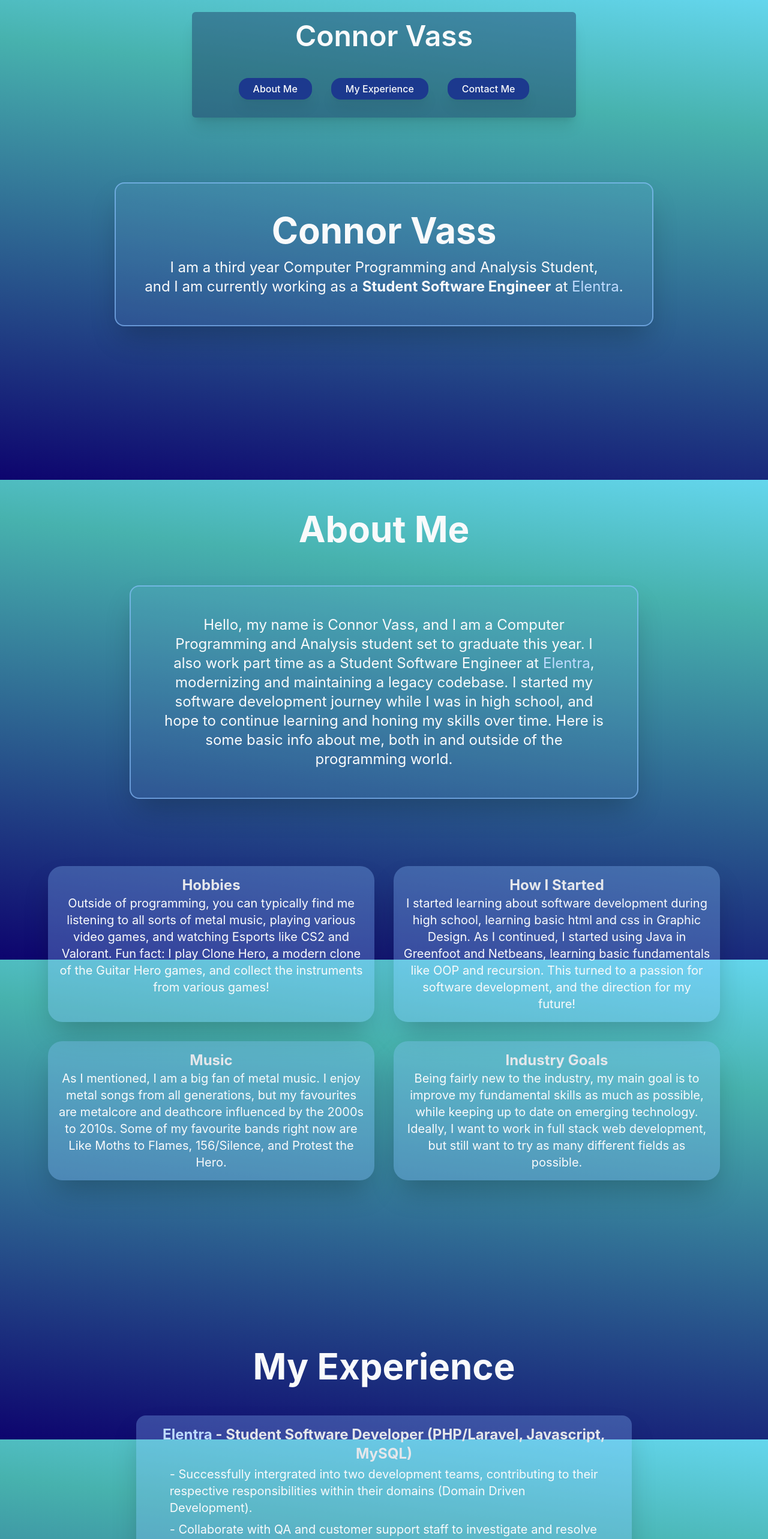
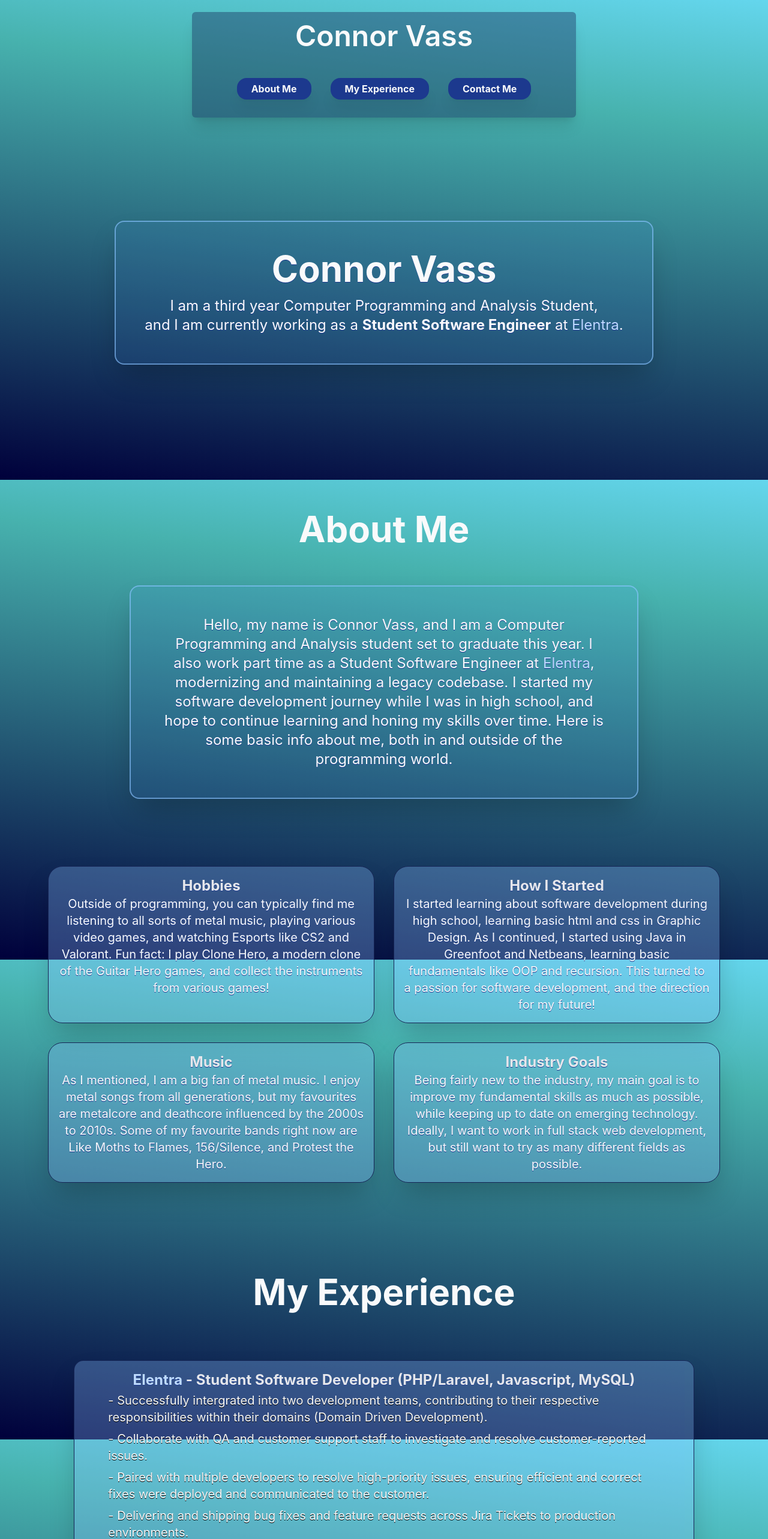
Before and after one commit to NinjaVass-C/personal-portfolio, a React (Vite) app: page / in a window 1280 px wide. Shown: the top 2566 px of the page at 60% size. Built offline with nearby package versions, Linux system fonts and the light colour scheme.

Commit message:
More stylization changes, todo decide on colour scheme

```diff
--- a/src/App.tsx
+++ b/src/App.tsx
@@ -9,14 +9,13 @@ import {Icon} from '@iconify/react';
 function App() {
     return (
         <body className='bg-fixed'
-              style={{backgroundImage: 'linear-gradient(7deg,rgba(13, 4, 110, 1) 0%, rgba(71, 178, 174, 1) 77%, rgba(100, 214, 237, 1) 100%'}}>
+              style={{backgroundImage: 'linear-gradient(7deg,rgba(0, 0, 59, 1) 0%, rgba(71, 178, 174, 1) 77%, rgba(100, 214, 237, 1) 100%)'}}>
         <div className={'flex flex-col min-h-screen py-5'}>
             <Navbar/>
             <Introduction/>
-            <div className='flex m-16 items-center justify-between relative'></div>
         </div>
-        <div id='about' className={'flex flex-col py-5 justify-between min-h-fit gap-8'}>
-            <h2 className='text-6xl font-bold my-8 justify-center flex text-gray-50 transition-transform duration-200 ease-out hover:scale-105 text-center'>About Me</h2>
+        <div id='about' className={'flex flex-col py-5 min-h-fit gap-8 items-center'}>
+            <h2 className='text-6xl font-bold my-8 text-gray-50 duration-200 ease-out hover:scale-105 text-center '>About Me</h2>
             <About/>
             <div className='grid lg:grid-cols-2 grid-cols-1 gap-8 p-20'>
                 <AboutCard
@@ -33,10 +32,9 @@ function App() {
                     inputTitle={'Industry Goals'}/>
             </div>
         </div>
-        <div className='flex m-16 items-center justify-between relative min-h-fit'></div>
-        <div id='experience' className={'flex flex-col py-5'}>
-            <h2 className='text-6xl font-bold my-8 justify-center flex text-gray-50'>My Experience</h2>
-            <div className='grid grid-cols-1 gap-6 p-5 grow items-center'>
+        <div id='experience' className={'flex flex-col min-h-fit py-5 items-center gap-8'}>
+            <h2 className='text-6xl font-bold my-8 text-gray-50 duration-200 ease-out hover:scale-105 text-center'>My Experience</h2>
+            <div className='grid grid-cols-1 gap-8 p-5 grow items-center'>
                 <ExperienceCard inputTitle={{
                     company: 'Elentra',
                     role: 'Student Software Developer',
@@ -71,13 +69,12 @@ function App() {
                                 inputText={['- Outside of official projects, I am actively learning different languages and frameworks to further my knowledge. My main focus has been with Java Springboot, React, and Node.js']}>
 
                 </ExperienceCard>
-                <div className='flex m-16 items-center justify-between relative min-h-fit'></div>
             </div>
         </div>
-        <div id='contact' className={'flex flex-col justify-center mt-16 py-5'}>
-            <h2 className='text-6xl font-bold my-8 justify-center flex text-gray-50'>Contact Me</h2>
+        <div id='contact' className={'flex flex-col py-5 gap-8 items-center'}>
+            <h2 className='text-6xl font-bold my-8 text-gray-50 duration-200 ease-out hover:scale-105 text-center'>Contact Me</h2>
             <ContactInfo/>
-            <div className='flex gap-20 py-5 items-center justify-center'>
+            <div className='flex flex-col md:flex-row gap-5 md:gap-20 py-5 items-center justify-center'>
                 <a href={'mailto:connorvassinfo@gmail.com'}
                    className={'justify-center items-center flex bg-blue-200/90 rounded-2xl p-2 shadow-2xl transition-all duration-300 ease-in-out transform hover:-translate-y-1'}>
                     <Icon icon="ic:outline-email" width="48" height="48"/> Email
--- a/src/components/About.tsx
+++ b/src/components/About.tsx
@@ -1,7 +1,7 @@
 export function About() {
     return (
         <div className='max-w-4xl mx-auto text-center px-6'>
-            <p className={'text-l md:text-xl lg:text-2xl p-12 text-gray-50 text-center border-2 border-blue-300/60 bg-blue-300/10 rounded-2xl shadow-2xl duration-200 ease-out hover:scale-105 max-h-64 overflow-y-auto md:max-h-none md:overflow-visible'}>
+            <p className={'text-l md:text-xl lg:text-2xl p-12 text-gray-50 text-center border-2 border-blue-300/60 bg-blue-400/10 rounded-2xl shadow-2xl text-shadow-blue-900 text-shadow-2xs duration-200 ease-out hover:scale-105 max-h-64 overflow-y-auto md:max-h-none md:overflow-visible'}>
                 Hello, my name is Connor Vass, and I am a Computer Programming and Analysis student set to graduate this
                 year.
                 I also work part time as a Student Software Engineer at <a className={'text-blue-200'}
--- a/src/components/AboutCard.tsx
+++ b/src/components/AboutCard.tsx
@@ -1,10 +1,10 @@
 export function AboutCard({inputText, inputTitle}: { inputText: string, inputTitle: string }) {
     return (
-        <div className={'p-4 bg-blue-300/30 rounded-3xl shadow-2xl duration-200 ease-out hover:scale-105 max-h-32 overflow-y-auto md:max-h-none md:overflow-visible'}>
-            <h2 className='text-2xl font-bold justify-center flex text-gray-200'>
+        <div className={'p-4 bg-blue-300/30 border border-blue-950 rounded-3xl shadow-2xl duration-200 ease-out hover:scale-105 max-h-32 overflow-y-auto md:max-h-none md:overflow-visible'}>
+            <h2 className='text-2xl font-bold text-center text-gray-200 text-shadow-blue-900 text-shadow-2xs'>
                 {inputTitle}
             </h2>
-            <p className={'text-l lg:text-xl text-gray-50 text-center'}>
+            <p className={'text-l lg:text-xl text-gray-50 text-center text-shadow-blue-900 text-shadow-2xs'}>
                 {inputText}
             </p>
         </div>
--- a/src/components/ExperienceCard.tsx
+++ b/src/components/ExperienceCard.tsx
@@ -8,12 +8,12 @@ export type Title = {
 
 export function ExperienceCard({inputText, inputTitle}: { inputText: string[], inputTitle: Title }) {
     return (
-        <div className={'w-8/12 bg-blue-300/30 justify-center mx-auto rounded-2xl p-4 shadow-2xl duration-200 ease-out hover:scale-105 max-h-64 xl:max-h-96 overflow-y-auto'}>
+        <div className={'w-10/12 bg-blue-300/30 border border-blue-950 justify-center mx-auto rounded-2xl p-4 shadow-2xl text-shadow-blue-900 text-shadow-2xs duration-200 ease-out hover:scale-105 max-h-64 xl:max-h-96 overflow-y-auto'}>
             <h2 className='text-2xl font-bold text-gray-200 text-center'>
                 <a className='text-blue-200' href={inputTitle.url}>{inputTitle.company}</a>&nbsp;- {inputTitle.role} {inputTitle.techStack}
             </h2>
             {inputText.map((input) => (
-                <p className={'flex text-xl items-center text-gray-50 px-10 py-1'}>
+                <p className={'flex text-xl items-center text-gray-50 px-10 py-1 text-shadow-black text-shadow-2xs'}>
                     {input}
                 </p>
             ))}
--- a/src/components/Introduction.tsx
+++ b/src/components/Introduction.tsx
@@ -2,7 +2,7 @@ export function Introduction() {
     return (
         <div className='flex items-center text-center p-20 rounded-sm  h-full grow justify-center gap-8 '>
             <div
-                className='flex text-2xl flex-col  items-center p-12 text-gray-50 rounded-2xl border-2 border-blue-300/60 bg-blue-300/10 shadow-2xl duration-200 ease-out hover:scale-105'>
+                className='flex text-2xl flex-col  items-center p-12 text-gray-50 rounded-2xl border-2 border-blue-300/60 bg-blue-400/10 shadow-2xl duration-200 ease-out hover:scale-105 text-shadow-blue-900 text-shadow-2xs'>
                 <h2 className='text-6xl font-bold mb-4'>Connor Vass</h2>
                 <p>I am a third year Computer Programming and Analysis Student,</p>
                 <p>and I am currently working as a <span className='font-bold'>Student Software Engineer</span> at <a
--- a/src/components/Navbar.tsx
+++ b/src/components/Navbar.tsx
@@ -3,21 +3,21 @@ import '../index.css'
 export function Navbar() {
     return (
         <nav className="bg-neutral-primary z-20 md:w-6/12 border-default bg-blue-950/40 rounded-md mx-auto shadow-xl">
-            <h1 className='justify-center text-center mx-auto flex p-4 font-semibold text-5xl font-sans text-gray-50'>Connor
+            <h1 className='justify-center text-center mx-auto flex p-4 font-semibold text-5xl font-sans text-gray-50 duration-200 ease-out hover:scale-105'>Connor
                 Vass</h1>
             <div className='flex justify-center w-full lg:p-4 '>
                 <ul className='font-medium flex flex-col lg:flex-row items-center gap-8 my-5'>
-                    <li className='shadow-xl duration-300 ease-in-out hover:-translate-y-1'>
+                    <li className='shadow-xl duration-300 ease-in-out hover:-translate-y-1 font-bold'>
                         <a href={'#about'} className="py-2 px-6 bg-blue-900 rounded-2xl text-gray-50 hover:bg-blue-300">About
                             Me
                         </a>
                     </li>
-                    <li className='shadow-xl duration-300 ease-in-out hover:-translate-y-1'>
+                    <li className='shadow-xl duration-300 ease-in-out hover:-translate-y-1 font-bold'>
                         <a href={'#experience'}
                            className="py-2 px-6 bg-blue-900 rounded-2xl text-gray-50 hover:bg-blue-300">My
                             Experience</a>
                     </li>
-                    <li className='shadow-xl duration-300 ease-in-out hover:-translate-y-1'>
+                    <li className='shadow-xl duration-300 ease-in-out hover:-translate-y-1 font-bold'>
                         <a href={'#contact'}
                            className="py-2 px-6 bg-blue-900 rounded-2xl text-gray-50 hover:bg-blue-300">Contact Me</a>
                     </li>
```
